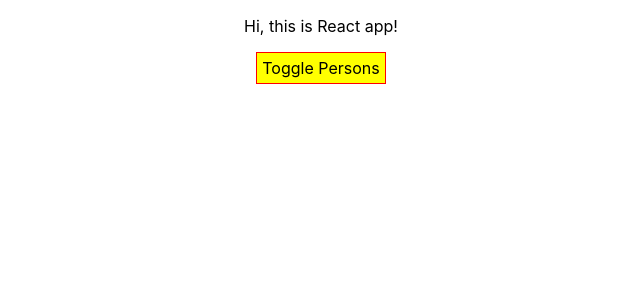
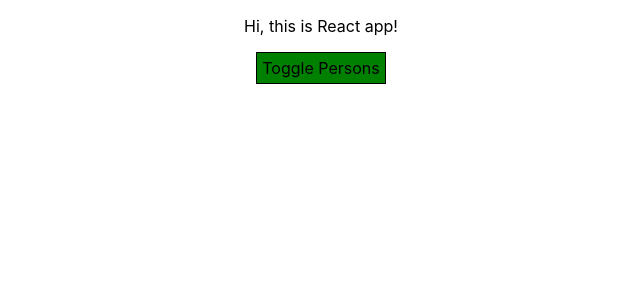
Before and after one commit to uphugar/react-learn, a React (Create React App) app: page / in a window 1280 px wide. Shown: the top 300 px of the page, without its empty margins (319-959 px from the left). Built offline with nearby package versions, Linux system fonts and the light colour scheme.

Commit message:
Setting Styles dynamically #65- #67

```diff
--- a/src/App.css
+++ b/src/App.css
@@ -5,6 +5,13 @@
 .App-logo {
   height: 40vmin;
   pointer-events: none;
+}
+
+.red {
+  color:red
+}
+.bold{
+  font-weight: bold;
 }
 
 @media (prefers-reduced-motion: no-preference) {
--- a/src/App.js
+++ b/src/App.js
@@ -57,9 +57,9 @@
   //passing method reference in the props
   render() {
     const buttonStyle = {
-      backgroundColor: 'yellow',
+      backgroundColor: 'green',
       font: 'inherit',
-      border: '1px solid red',
+      border: '1px solid ',
       padding: '5px',
       cursor: 'pointer'
     };
@@ -78,11 +78,21 @@
           })}
         </div>
       )
+      buttonStyle.backgroundColor='red';
+    }
+    const classes =[];
+    if(this.state.persons.length<2)
+    {
+      classes.push('red');
+    }
+    if(this.state.persons.length<1)
+    {
+      classes.push('bold')
     }
 
     return (
       <div className="App">
-        <p>Hi, this is React app!</p>
+        <p className={classes.join(' ')}>Hi, this is React app!</p>
         {/* <UserInput usernameHandler={this.userNameChangeHandler} username={this.state.users[0].username}/>
       <UserOutput name={this.state.users[0].name} email={this.state.users[0].email} username={this.state.users[0].username}/>
       <UserOutput name={this.state.users[1].name} email={this.state.users[1].email} username={this.state.users[1].username}/> */}
```
